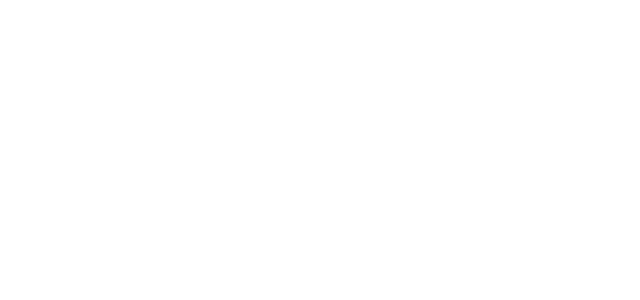
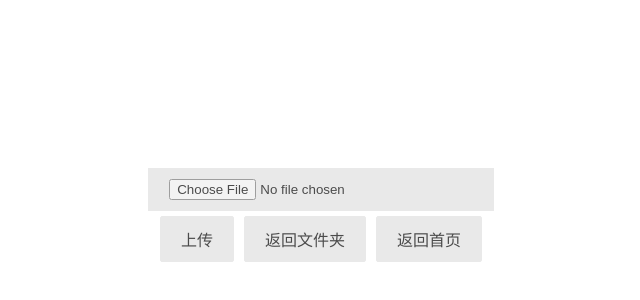
Before and after one commit to huanjuchen/ftnetfe, a React (Create React App) app: page /#/uploadView in a window 1280 px wide. Shown: the part 72-372 px from the top of the page, without its empty margins (319-959 px from the left). Built offline with nearby package versions, Linux system fonts and the light colour scheme.

Commit message:
添加切片文件上传功能

```diff
--- a/public/index.html
+++ b/public/index.html
@@ -6,7 +6,7 @@
 <!--    <meta name="viewport" content="width=device-width, initial-scale=1" />-->
     <!-- <link rel="apple-touch-icon" href="%PUBLIC_URL%/logo192.png" /> -->
     <meta name="viewport" content="width=device-width, initial-scale=1, maximum-scale=1, user-scalable=no">
-    <title>React App</title>
+    <title>FTNET</title>
   </head>
   <body>
     <noscript>JavaScript不可用.</noscript>
--- a/src/App.jsx
+++ b/src/App.jsx
@@ -3,8 +3,9 @@
 import MainPage from "./view/MainPage"
 import FolderView from "./view/FolderView";
 import FileDetailView from "./view/FileDetailView";
+import UploadView from "./view/UploadView";
 import store from "./store";
-import {Provider} from "react-redux"
+import {Provider} from "react-redux";
 
 
 class App extends React.Component {
@@ -16,6 +17,7 @@
                     <Route exact path="/" component={MainPage}/>
                     <Route exact path="/viewFolder" component={FolderView}/>
                     <Route exact path="/fileDetail" component={FileDetailView}/>
+                    <Route exact path="/uploadView" component={UploadView}/>
                 </Switch>
             </Router>
         </Provider>
--- a/src/component/FileItem.jsx
+++ b/src/component/FileItem.jsx
@@ -12,7 +12,7 @@
 
     render() {
         return <div className={FileItemCss.fileItem} onClick={() => {
-            this.toFileDetails(this.props.path.url,this.props.parentPath,this.props.parentKeyName)
+            this.toFileDetails(this.props.path.url)
         }}>
             <div className={FileItemCss.fileImg}>
                 <img width="100%" height="100%" src={FileIcon} alt={"文件"}/>
--- a/src/component/MainPageItem.jsx
+++ b/src/component/MainPageItem.jsx
@@ -7,6 +7,7 @@
 
     toFolderView(param) {
         this.props.toFolderView(param);
+
     }
 
 
--- a/src/css/FileDetail.module.css
+++ b/src/css/FileDetail.module.css
@@ -61,14 +61,14 @@
 }
 
 .fileHandleBtn {
-    background-color: #BDBDBD;
+    background-color: #E0E0E0FF;
     height: 24px;
     font-weight: bold;
-    padding: 5px 10px;
-    opacity: 0.8;
-    border: solid 1px #9e9e9e;
+    padding: 10px 20px;
+    margin: 5px;
+    opacity: 0.7;
+    border: solid 1px #E0E0E0FF;
     border-radius: 2px;
-    box-sizing: content-box;
 }
 
 .fileHandleBtn:active {
--- a/src/css/FolderView.module.css
+++ b/src/css/FolderView.module.css
@@ -9,3 +9,38 @@
     height: 52px;
     width: 100%;
 }
+
+
+.addBtn{
+    padding: 10px 20px;
+    /*margin-right: 10px;*/
+    /*margin-bottom: 20px;*/
+    cursor: pointer;
+    position:  fixed;
+    z-index: 999;
+    font-size: large;
+    background-color: #E0E0E0FF;
+    border: solid 1px #E0E0E0FF;
+    border-radius: 2px;
+}
+
+@media (max-width:767px){
+    .addBtn{
+        bottom: 10px;
+        right: 10px;
+    }
+}
+
+@media (min-width:768px) and (max-width:991px){
+    .addBtn{
+        bottom: 10px;
+        right: 20%;
+    }
+}
+
+@media (min-width:992px){
+    .addBtn{
+        bottom: 10px;
+        right: 35%;
+    }
+}
--- /dev/null
+++ b/src/css/UploadView.module.css
@@ -0,0 +1,67 @@
+.uploadViewBox {
+    width: 100%;
+    display: flex;
+    flex-direction: column;
+    flex-wrap: nowrap;
+}
+
+
+@media (max-width:767px){
+    .uploadViewBox{
+        width: 100%;
+    }
+}
+
+@media (min-width:768px) and (max-width:991px){
+    .uploadViewBox{
+        width: 60%;
+        margin-left: 20%;
+        margin-right: 20%;
+    }
+}
+
+@media (min-width:992px){
+    .uploadViewBox{
+        width: 30%;
+        margin-left: 35%;
+        margin-right: 35%;
+    }
+}
+
+.infoBox {
+    width: 100%;
+    height: 240px;
+}
+
+.fileSelect {
+    box-sizing: border-box;
+    display: flex;
+    flex-direction: row;
+    justify-content: center;
+    width: 90%;
+    padding: 10px 20px;
+    border: solid 1px #E0E0E0FF;
+    background-color: #E0E0E0FF;
+    opacity: 0.7;
+}
+
+.BtnGroup {
+    display: flex;
+    flex-direction: row;
+    justify-content: center;
+    cursor: pointer;
+}
+
+.handleBtn {
+    padding: 10px 20px;
+    border: solid 1px #E0E0E0FF;
+    background-color: #E0E0E0FF;
+    opacity: 0.7;
+    border-radius: 2px;
+    margin: 5px;
+}
+
+.fileSelect:active,.handleBtn:active{
+    opacity: 1.0;
+    background-color: #9e9e9eFF;
+}
--- a/src/store/actionType.js
+++ b/src/store/actionType.js
@@ -1,5 +1,6 @@
 export default {
     update_folderView:"update_folderView",
-    update_detailView:"update_detailView"
+    update_detailView:"update_detailView",
+    update_uploadView:"update_uploadView"
 
 }
--- a/src/store/reducer.js
+++ b/src/store/reducer.js
@@ -11,6 +11,9 @@
     },
     FileDetailView: {
         fileUrl: null
+    },
+    UploadView:{
+        path: null
     }
 
 }
@@ -38,6 +41,10 @@
         nState = Object.assign({}, state);
         nState.FileDetailView=action.value;
         return nState;
+    }else if (actionType.update_uploadView===action.type){
+        nState = Object.assign({}, state);
+        nState.UploadView=action.value;
+        return nState;
     }
     return state;
 }
--- /dev/null
+++ b/src/view/UploadView.jsx
@@ -0,0 +1,188 @@
+import React from "react";
+import UploadViewCss from "../css/UploadView.module.css";
+import store from "../store";
+import FtConfig from "../ftconfig";
+import axios from "axios"
+
+
+class UploadView extends React.Component {
+
+    constructor(props) {
+        super(props);
+        this.path = null;
+
+        this.inputFile = React.createRef();
+        this.doUpload = this.doUpload.bind(this);
+        //每个文件片段5MB
+        this.fragmentSize = 5242880;
+        this.successCount = 0;
+
+        this.uploadUrl = "/file/upload";
+        this.mergeUrl = "/file/merge";
+
+    }
+
+
+    init() {
+        let sp = store.getState().UploadView.path;
+        if (sp != null) {
+            this.path = sp;
+        }
+        if (FtConfig.dev) {
+            this.uploadUrl = "/api" + this.uploadUrl;
+            this.mergeUrl = "/api" + this.mergeUrl;
+        }
+    }
+
+
+    doUpload() {
+        //上传的文件
+        let mainFile = this.inputFile.current.files[0];
+        //文件名
+        let fileName = null;
+        //文件大小 字节
+        let fileSize;
+
+        let path = this.path;
+
+
+        let total = 0;
+        if (mainFile != null && path != null) {
+            fileName = mainFile.name;
+            fileSize = mainFile.size;
+            total = this.getFragmentTotal(fileSize);
+            if (FtConfig.dev) {
+                console.log("fileSize= " + fileSize);
+                console.log("fileName= " + fileName);
+                console.log("total= " + total);
+            }
+
+            /*
+            开始切片
+             */
+            for (let i = 0; i < total; i++) {
+                let start = i * this.fragmentSize;
+                let end = (i + 1) * this.fragmentSize >= fileSize ? fileSize : (i + 1) * this.fragmentSize;
+                let fragmentFile = mainFile.slice(start, end);
+                /*
+                封装表单
+                 */
+                let formData = new FormData();
+                formData.append("path", path);
+                formData.append("name", fileName);
+                formData.append("total", total);
+                formData.append("sequence", i + 1);
+                formData.append("md5", null);
+                formData.append("file", fragmentFile);
+                this.doUpload0(formData, path, fileName, total);
+                // let result=this.doUpload0(formData);
+                // if (FtConfig.dev){
+                //     console.log("result= "+result);
+                // }
+                // if (!result){
+                //     alert("上传失败");
+                //     break;
+                // }
+            }
+        }
+    }
+
+    // async doUpload0(formData){
+    //     let url="/file/upload";
+    //     if (FtConfig.dev){
+    //         url="/api"+url;
+    //     }
+    //     let config={
+    //         headers:{
+    //             "content-type":"multipart/form-data;charset=utf-8"
+    //         }
+    //     }
+    //     await axios.post(url,formData,config).then(response=> {
+    //         if (response&&response.data.code===200){
+    //             if (FtConfig.dev){
+    //                 console.log("response.data.code= "+response.data.code);
+    //             }
+    //             return true;
+    //         }
+    //         return  false;
+    //     }).catch(error=>{
+    //         console.error(error);
+    //         return false;
+    //     });
+    // }
+
+
+    doUpload0(formData, path, name, total) {
+        let config = {
+            headers: {
+                "content-type": "multipart/form-data;charset=utf-8"
+            }
+        }
+        axios.post(this.uploadUrl, formData, config).then(response => {
+            if (response && response.data.code === 200) {
+                this.successCount++;
+                if (FtConfig.dev) {
+                    console.log("成功片段总数= " + this.successCount);
+                }
+                if (this.successCount === total) {
+                    this.doMerge0(path,name, total);
+                }
+            }
+        }).catch(error => {
+            console.error(error);
+        });
+    }
+
+    doMerge0(path, name, total) {
+        let formData = new FormData();
+        formData.append("path", path);
+        formData.append("name", name);
+        formData.append("total", total);
+
+        axios.post(this.mergeUrl,formData).then(response => {
+            if (response && response.data.code === 200) {
+                if (FtConfig.dev) {
+                    console.log("合并成功");
+                }
+            }
+        }).catch(error => {
+            console.log("合并失败");
+        })
+    }
+
+
+    /**
+     * 获取片段总数
+     */
+    getFragmentTotal(size) {
+        let total = size / this.fragmentSize;
+        if (size % this.fragmentSize !== 0) {
+            total = total + 1;
+        }
+        return Math.floor(total);
+    }
+
+
+    componentDidMount() {
+        this.init();
+    }
+
+
+    render() {
+        return <div className={UploadViewCss.uploadViewBox}>
+            <div className={UploadViewCss.infoBox}/>
+
+            <div className={UploadViewCss.BtnGroup}>
+                <input type={"file"} ref={this.inputFile} className={UploadViewCss.fileSelect}/>
+            </div>
+            <div className={UploadViewCss.BtnGroup}>
+                <div className={UploadViewCss.handleBtn} onClick={this.doUpload}>上传</div>
+                <div className={UploadViewCss.handleBtn}>返回文件夹</div>
+                <div className={UploadViewCss.handleBtn}>返回首页</div>
+            </div>
+        </div>
+    }
+
+}
+
+export default UploadView;
```
Also changed, not shown: src/view/FolderView.jsx (+25 -2 lines).
